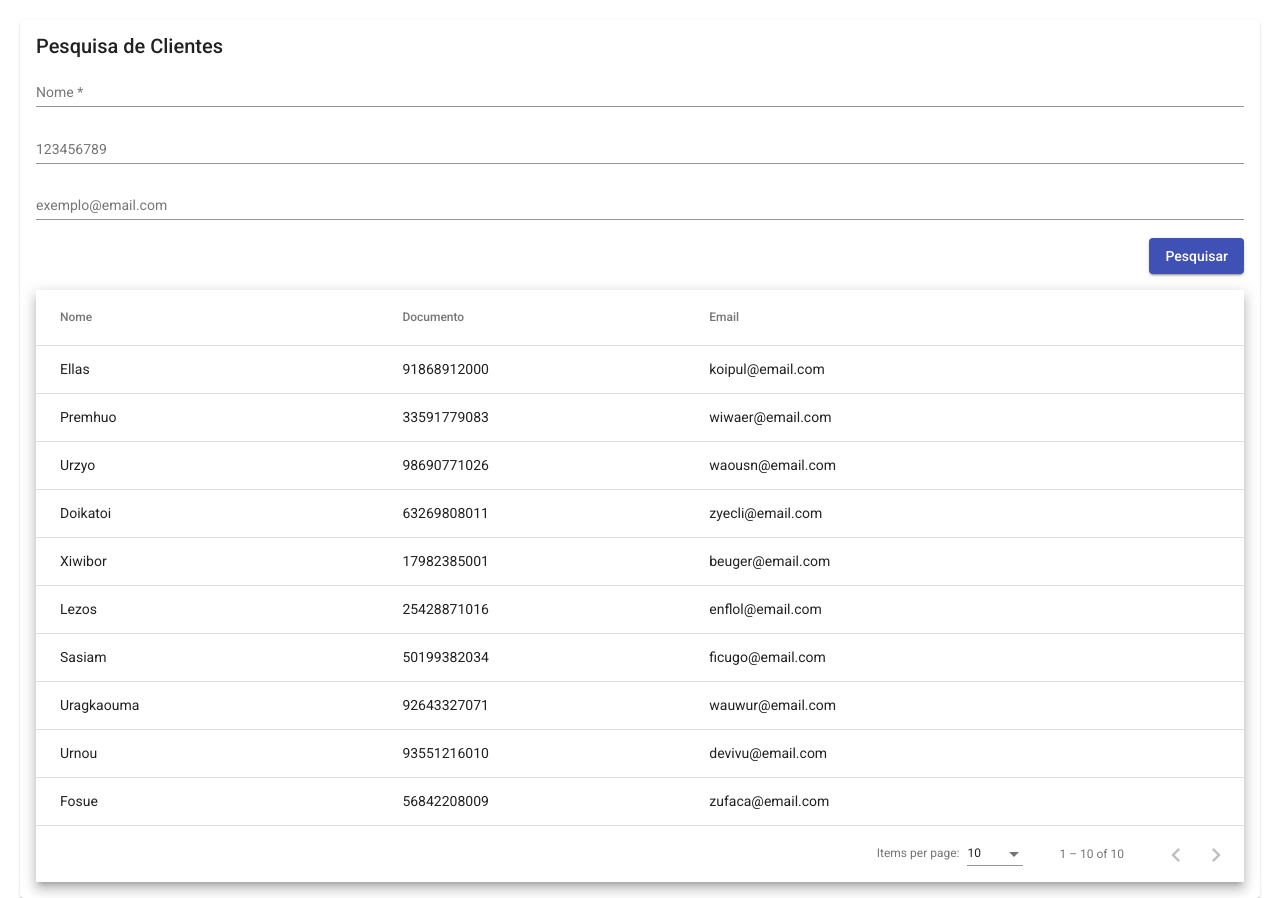
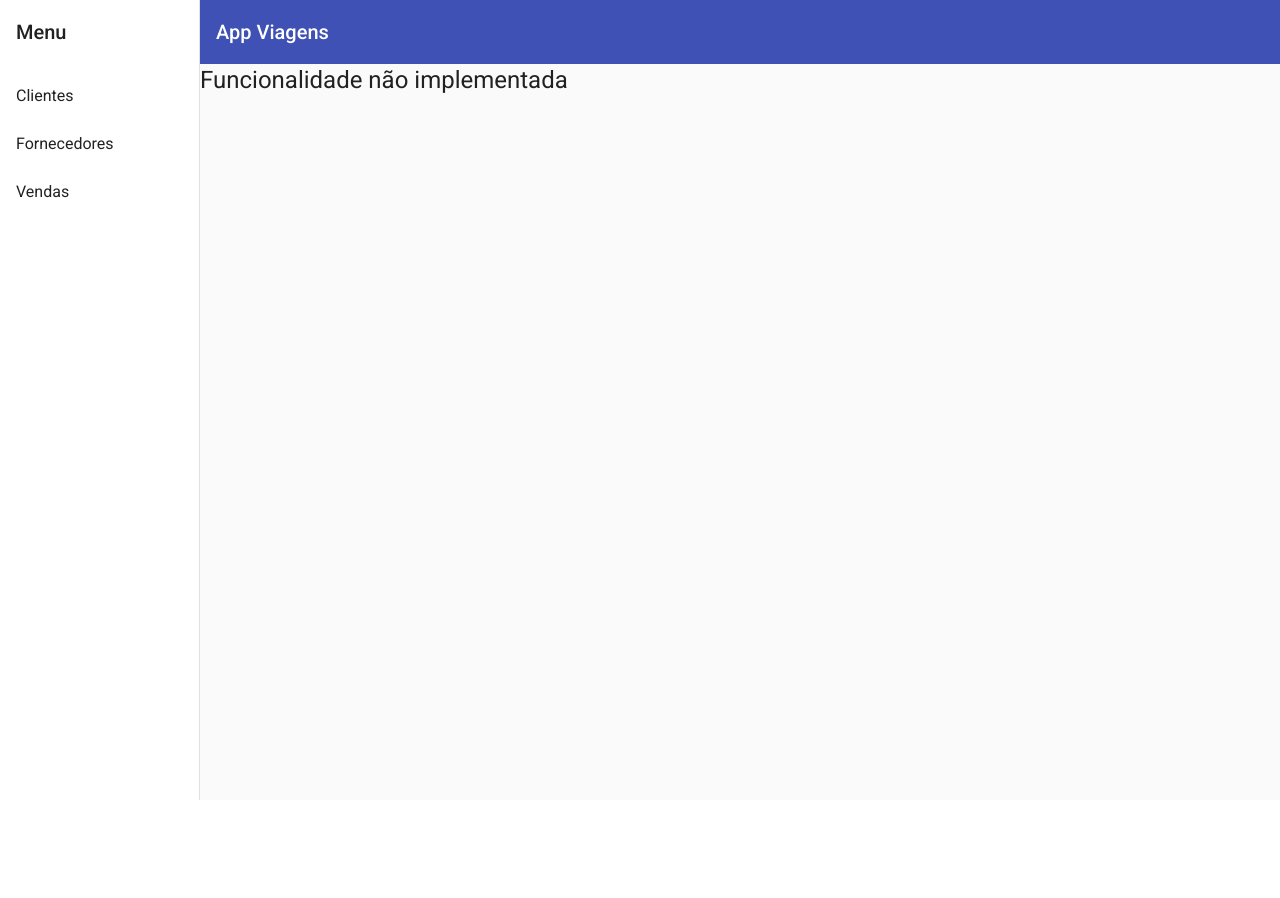
Before and after one commit to Perrut/app-viagens, an Angular app: page / in a window 1280 px wide. After the commit the page ends 800 px from the top, so only its background shows below. Built offline with nearby package versions, Linux system fonts and the light colour scheme.

Commit message:
feature: adicionando navegação

```diff
--- /dev/null
+++ b/src/app/funcionalidade-nao-implementada/funcionalidade-nao-implementada.component.html
@@ -0,0 +1 @@
+<h1>Funcionalidade não implementada</h1>
--- /dev/null
+++ b/src/app/funcionalidade-nao-implementada/funcionalidade-nao-implementada.component.ts
@@ -0,0 +1,15 @@
+import { Component, OnInit } from '@angular/core';
+
+@Component({
+  selector: 'app-funcionalidade-nao-implementada',
+  templateUrl: './funcionalidade-nao-implementada.component.html',
+  styleUrls: ['./funcionalidade-nao-implementada.component.scss']
+})
+export class FuncionalidadeNaoImplementadaComponent implements OnInit {
+
+  constructor() { }
+
+  ngOnInit(): void {
+  }
+
+}
--- /dev/null
+++ b/src/app/navegacao-app/navegacao-app.component.html
@@ -0,0 +1,27 @@
+<mat-sidenav-container class="sidenav-container">
+  <mat-sidenav #drawer class="sidenav" fixedInViewport
+      [attr.role]="(isHandset$ | async) ? 'dialog' : 'navigation'"
+      [mode]="(isHandset$ | async) ? 'over' : 'side'"
+      [opened]="(isHandset$ | async) === false">
+    <mat-toolbar>Menu</mat-toolbar>
+    <mat-nav-list>
+      <a mat-list-item routerLink="clientes" (click)="drawer.close()">Clientes</a>
+      <a mat-list-item routerLink="fornecedores" (click)="drawer.close()">Fornecedores</a>
+      <a mat-list-item routerLink="vendas" (click)="drawer.close()">Vendas</a>
+    </mat-nav-list>
+  </mat-sidenav>
+  <mat-sidenav-content>
+    <mat-toolbar color="primary">
+      <button
+        type="button"
+        aria-label="Toggle sidenav"
+        mat-icon-button
+        (click)="drawer.toggle()"
+        *ngIf="isHandset$ | async">
+        <mat-icon aria-label="Side nav toggle icon">menu</mat-icon>
+      </button>
+      <span>App Viagens</span>
+    </mat-toolbar>
+    <router-outlet></router-outlet>
+  </mat-sidenav-content>
+</mat-sidenav-container>
--- /dev/null
+++ b/src/app/navegacao-app/navegacao-app.component.scss
@@ -0,0 +1,17 @@
+.sidenav-container {
+  height: 100%;
+}
+
+.sidenav {
+  width: 200px;
+}
+
+.sidenav .mat-toolbar {
+  background: inherit;
+}
+
+.mat-toolbar.mat-primary {
+  position: sticky;
+  top: 0;
+  z-index: 1;
+}
--- /dev/null
+++ b/src/app/navegacao-app/navegacao-app.component.ts
@@ -0,0 +1,21 @@
+import { Component } from '@angular/core';
+import { BreakpointObserver, Breakpoints } from '@angular/cdk/layout';
+import { Observable } from 'rxjs';
+import { map, shareReplay } from 'rxjs/operators';
+
+@Component({
+  selector: 'app-navegacao-app',
+  templateUrl: './navegacao-app.component.html',
+  styleUrls: ['./navegacao-app.component.scss']
+})
+export class NavegacaoAppComponent {
+
+  isHandset$: Observable<boolean> = this.breakpointObserver.observe(Breakpoints.Handset)
+    .pipe(
+      map(result => result.matches),
+      shareReplay()
+    );
+
+  constructor(private breakpointObserver: BreakpointObserver) {}
+
+}
```
Also changed, not shown: src/app/app-routing.module.ts (+10 -1 lines), src/app/app.module.ts (+15 -1 lines), src/app/funcionalidade-nao-implementada/funcionalidade-nao-implementada.component.scss (added), 2 other files (tests, documents, lock files or other folders).
